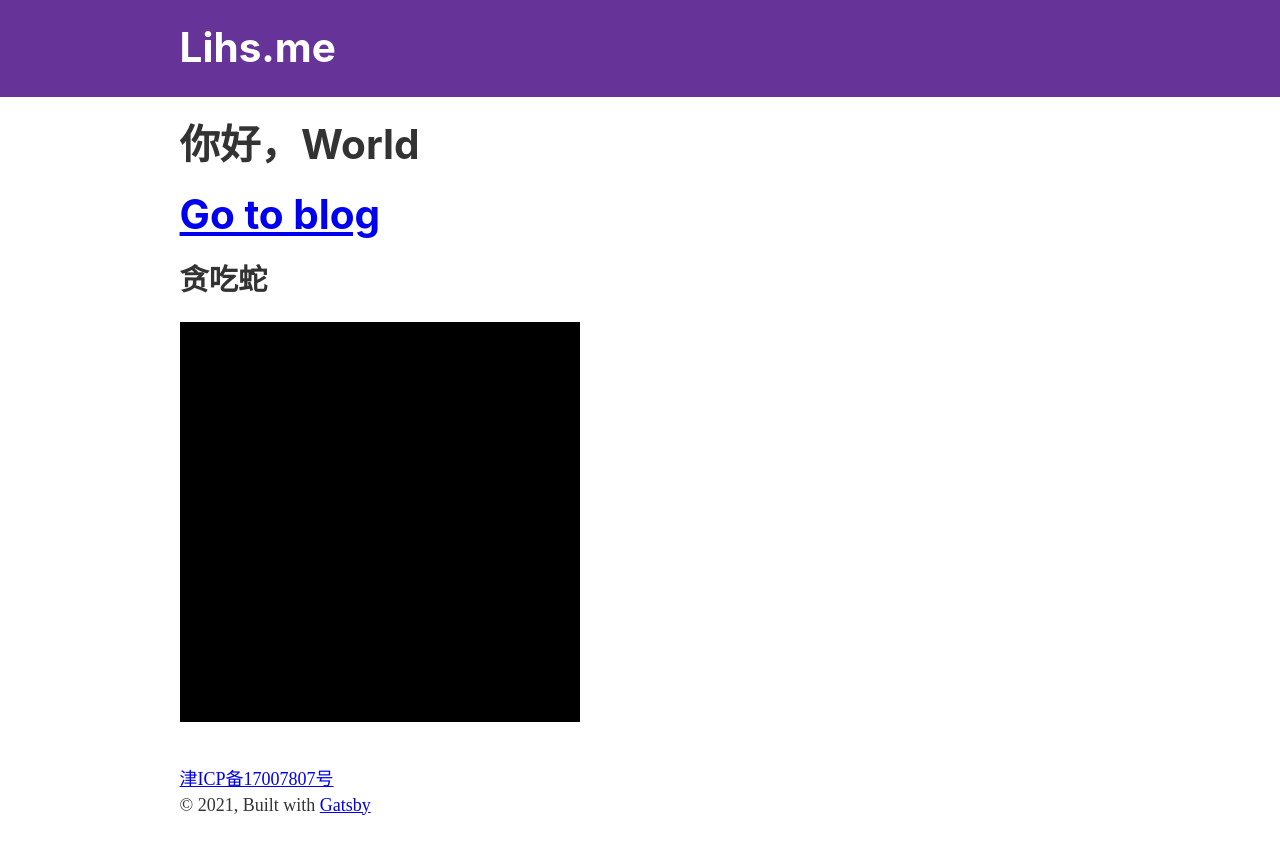
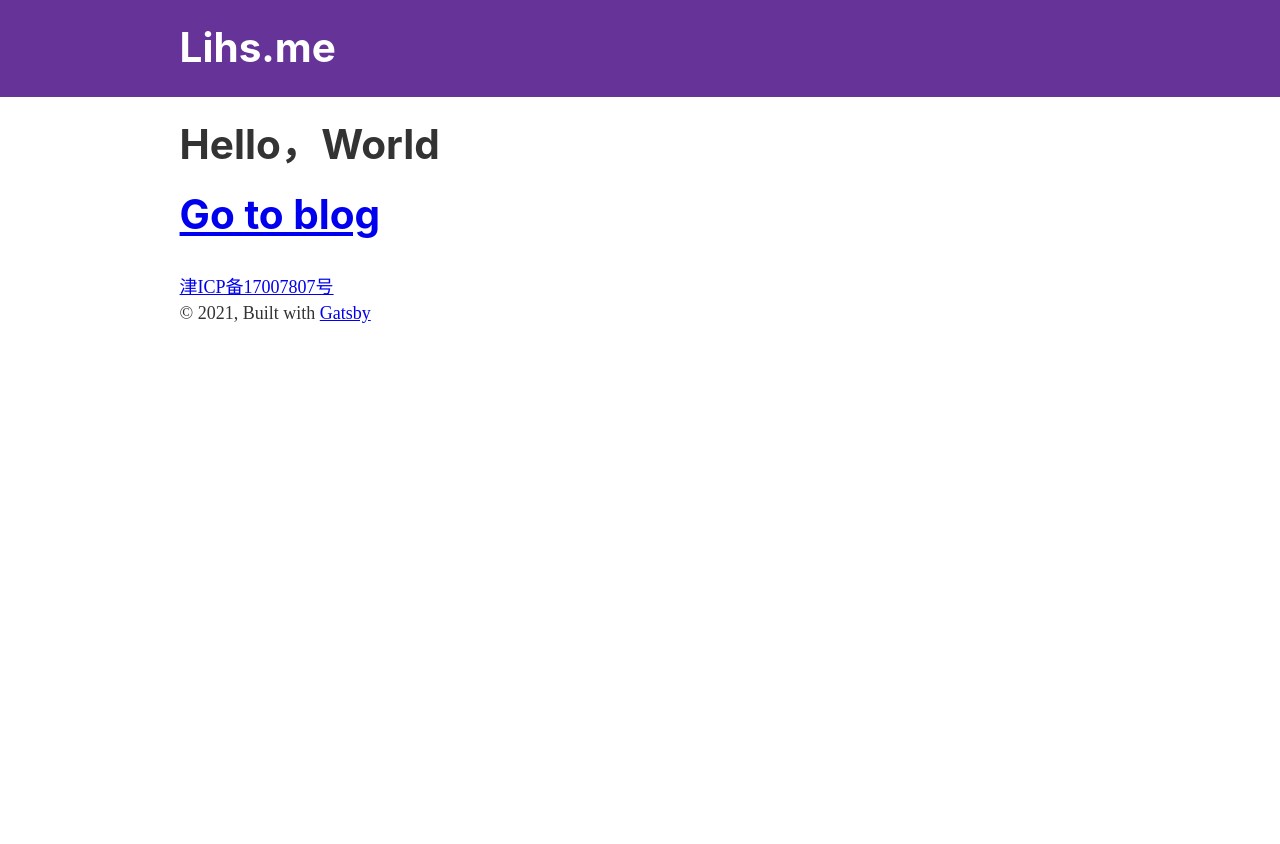
Before and after one commit to left1101/myblog.com, a Gatsby site: page / in a window 1280 px wide. After the commit the page ends 800 px from the top, so only its background shows below. Built offline with nearby package versions, Linux system fonts and the light colour scheme; Gatsby itself is replaced by a stand-in of ours.

Commit message:
MOD 修改代码

```diff
--- a/src/pages/index.tsx
+++ b/src/pages/index.tsx
@@ -3,16 +3,15 @@ import { Link } from 'gatsby'
 
 import Layout from '../components/layout'
 import SEO from '../components/seo'
-import Snake from '../components/Snake'
+// import Snake from '../components/Snake'
 
 const IndexPage: React.FC = () => (
   <Layout>
-    <SEO title="Lihs Home" />
-    <h1>你好，World</h1>
+    <SEO title="Gatsby Default Starter" />
+    <h1>Hello，World</h1>
     <Link to="/blog/">
       <h1>Go to blog</h1>
     </Link>
-    <Snake />
 
   </Layout>
 )
```
